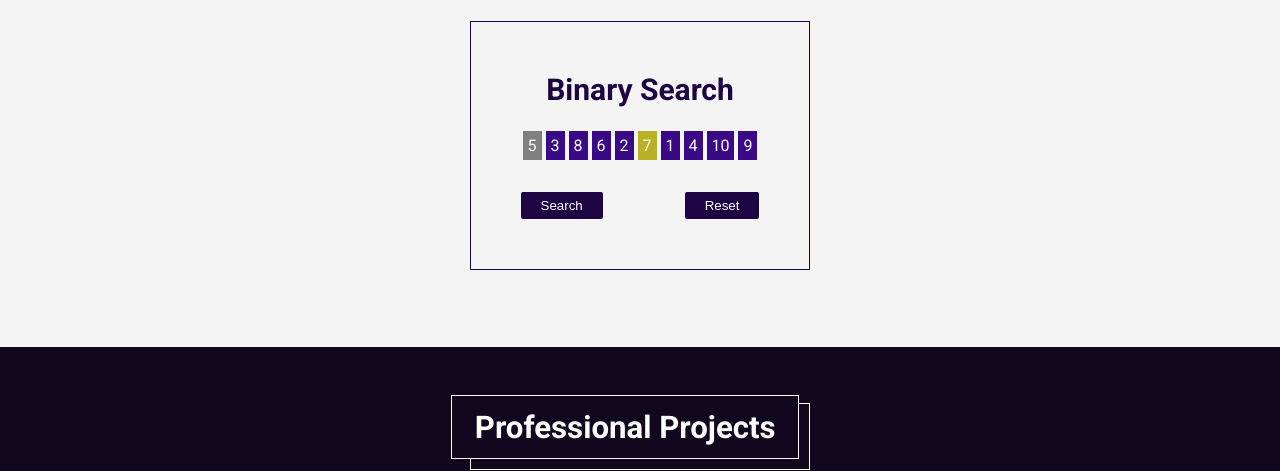
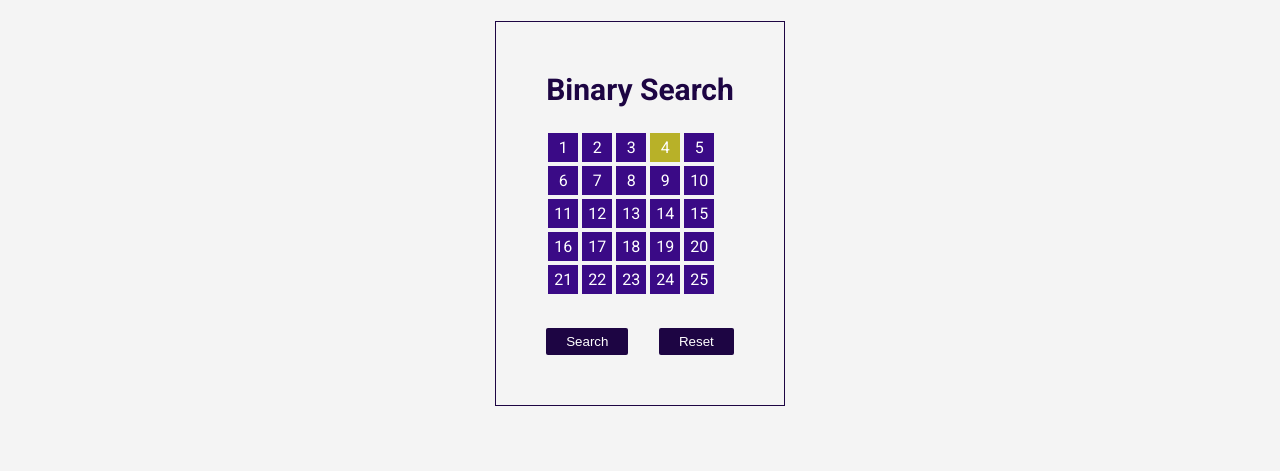
Before and after one commit to Ice-Cap/my-portfolio-website, a React (Create React App) app: page / in a window 1280 px wide. Shown: the part 1920-2391 px from the top of the page. Built offline with nearby package versions, Linux system fonts and the light colour scheme.

Commit message:
working on binary search

```diff
--- a/src/components/algorithms/BinarySearch.js
+++ b/src/components/algorithms/BinarySearch.js
@@ -3,10 +3,10 @@ import { delay } from '../../utils/utils';
 
 function BinarySearch(props) {
     const [state, setState] = useState({
-        currIndex: 0,
+        currIndex: null,
         nextIndex: null,
-        needle: 7,
-        array: [5, 3, 8, 6, 2, 7, 1, 4, 10, 9]
+        needle: 4,
+        array: [1, 2, 3, 4, 5, 6, 7, 8, 9, 10, 11, 12, 13, 14, 15, 16, 17, 18, 19, 20, 21, 22, 23, 24, 25]
     });
 
     async function search() {
@@ -15,7 +15,7 @@ function BinarySearch(props) {
         let mid = Math.floor((high + low) / 2);
 
         while (low <= high) {
-            await delay(150);
+            await delay(200);
             setState((prev) => {
                 return {...prev, currIndex: mid};
             });
@@ -31,6 +31,14 @@ function BinarySearch(props) {
         }
 
         return -1;
+    }
+
+    function reset() {
+        setState((prev) => ({
+            ...prev,
+            currIndex: null,
+            nextIndex: null
+        }));
     }
 
     const display = state.array.map((item, index) => {
@@ -52,9 +60,9 @@ function BinarySearch(props) {
             <div className='search-container'>
                 {display}
             </div>
-            <div className="flex space-between">
+            <div className="flex space-between search-buttons-container">
                 <button onClick={() => search()}>Search</button>
-                <button onClick={() => props.reset()}>Reset</button>
+                <button onClick={() => reset()}>Reset</button>
             </div>
         </div>
     );
--- a/src/scss/components/_algos.scss
+++ b/src/scss/components/_algos.scss
@@ -28,12 +28,25 @@
         width: fit-content;
     }
 
+    .search-container {
+        display: flex;
+        max-width: 170px;
+        flex-wrap: wrap;
+    }
+
+    .search-buttons-container {
+        max-width: 200px;
+        margin: 0 auto;
+    }
+
     .search-item {
-        display: inline-block;
-        margin: 0 2px;
+        // display: inline-block;
+        display: flex;
+        align-items: center;
+        justify-content: center;
+        margin: 2px;
         background-color: $primary-color-100;
-        // width: 14px;
-        // height: 14px;
+        width: 30px;
         padding: 5px;
         color: #fff;
 
```
